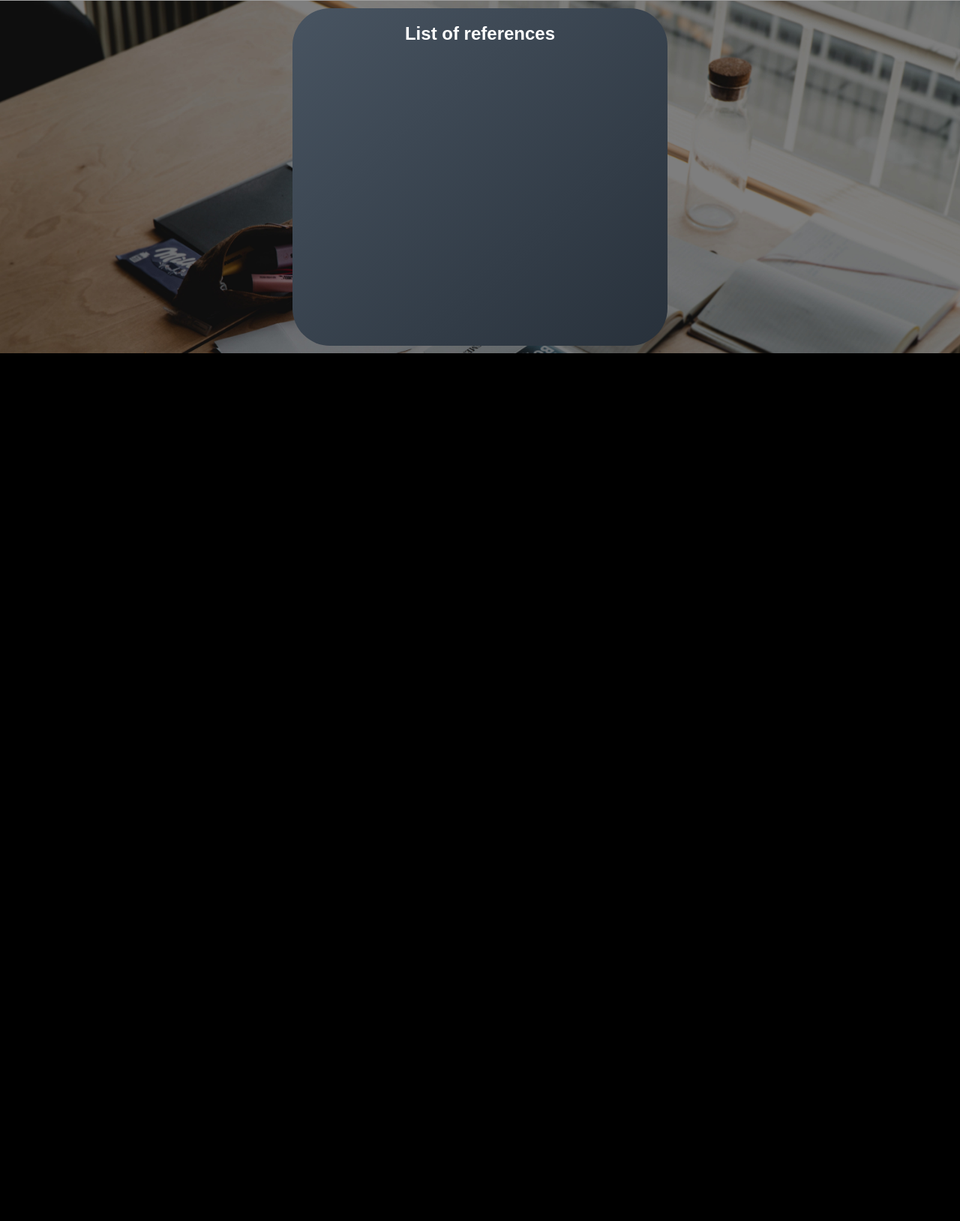
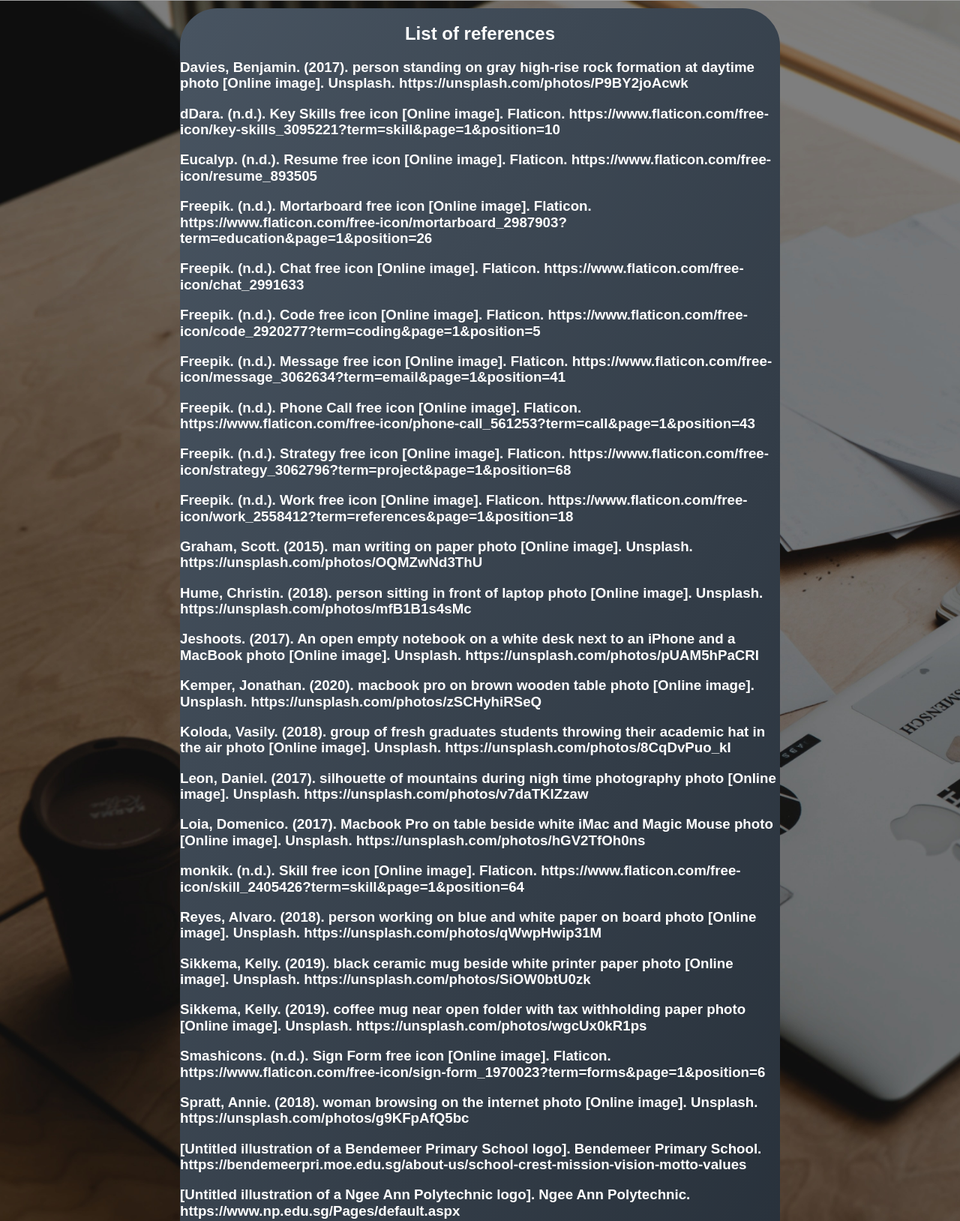
Before and after one commit to axtcsq/IDAssignment1, a plain HTML site: page References.html in a window 1280 px wide. Shown: the part 481-2109 px from the top of the page at 75% size. Before the commit the page ends 952 px from the top, so only its background shows below. Drawn offline with Linux system fonts and the light colour scheme; grey boxes are pictures that could not be loaded.

Commit message:
Rough final for references page

```diff
--- a/CSS/references-flexbox.css
+++ b/CSS/references-flexbox.css
@@ -15,7 +15,7 @@
     .flex-container > li {
       background: linear-gradient(to top left, #28313b 0%, #485461 100%);
       width: 350px;
-      height:450px;
+      height:auto;
       margin: 10px;
       text-align: center;
       color: white;
@@ -39,8 +39,8 @@
 
     .flex-container > li {
       background: linear-gradient(to top left, #28313b 0%, #485461 100%);
-      width: 500px;
-      height:450px;
+      width: 800px;
+      height:auto;
       margin: 10px;
       text-align: center;
       color: white;
--- a/CSS/references-others.css
+++ b/CSS/references-others.css
@@ -13,3 +13,7 @@ body{
 h2{
     text-align: center;
 }
+
+h3{
+    text-align: left;
+}
--- a/References.html
+++ b/References.html
@@ -35,6 +35,91 @@
           <!--References-->
             <li class="flex-item">
             <h2>List of references</h2>
+            <h3>Davies, Benjamin. (2017). person standing on gray high-rise rock formation at daytime photo [Online
+            image]. Unsplash.
+            https://unsplash.com/photos/P9BY2joAcwk</h3>
+
+            <h3>dDara. (n.d.). Key Skills free icon [Online image]. Flaticon.
+            https://www.flaticon.com/free-icon/key-skills_3095221?term=skill&page=1&position=10</h3>
+
+            <h3>Eucalyp. (n.d.). Resume free icon [Online image]. Flaticon.
+            https://www.flaticon.com/free-icon/resume_893505</h3>
+
+            <h3>Freepik. (n.d.). Mortarboard free icon [Online image]. Flaticon.
+            https://www.flaticon.com/free-icon/mortarboard_2987903?term=education&page=1&position=26</h3>
+
+            <h3>Freepik. (n.d.). Chat free icon [Online image]. Flaticon.
+            https://www.flaticon.com/free-icon/chat_2991633</h3>
+
+            <h3>Freepik. (n.d.). Code free icon [Online image]. Flaticon.
+            https://www.flaticon.com/free-icon/code_2920277?term=coding&page=1&position=5</h3>
+
+            <h3>Freepik. (n.d.). Message free icon [Online image]. Flaticon.
+            https://www.flaticon.com/free-icon/message_3062634?term=email&page=1&position=41</h3>
+
+            <h3>Freepik. (n.d.). Phone Call free icon [Online image]. Flaticon.
+            https://www.flaticon.com/free-icon/phone-call_561253?term=call&page=1&position=43</h3>
+
+            <h3>Freepik. (n.d.). Strategy free icon [Online image]. Flaticon.
+            https://www.flaticon.com/free-icon/strategy_3062796?term=project&page=1&position=68</h3>
+
+            <h3>Freepik. (n.d.). Work free icon [Online image]. Flaticon.
+            https://www.flaticon.com/free-icon/work_2558412?term=references&page=1&position=18</h3>
+
+            <h3>Graham, Scott. (2015). man writing on paper photo [Online image]. Unsplash.
+            https://unsplash.com/photos/OQMZwNd3ThU</h3>
+
+            <h3>Hume, Christin. (2018). person sitting in front of laptop photo [Online image]. Unsplash.
+            https://unsplash.com/photos/mfB1B1s4sMc</h3>
+
+            <h3>Jeshoots. (2017). An open empty notebook on a white desk next to an iPhone and a MacBook photo
+            [Online image]. Unsplash.
+            https://unsplash.com/photos/pUAM5hPaCRI</h3>
+
+            <h3>Kemper, Jonathan. (2020). macbook pro on brown wooden table photo [Online image]. Unsplash.
+            https://unsplash.com/photos/zSCHyhiRSeQ</h3>
+
+            <h3>Koloda, Vasily. (2018). group of fresh graduates students throwing their academic hat in the air
+            photo [Online image]. Unsplash.
+            https://unsplash.com/photos/8CqDvPuo_kI</h3>
+
+            <h3>Leon, Daniel. (2017). silhouette of mountains during nigh time photography photo [Online image].
+            Unsplash.
+            https://unsplash.com/photos/v7daTKlZzaw</h3>
+
+            <h3>Loia, Domenico. (2017). Macbook Pro on table beside white iMac and Magic Mouse photo [Online
+            image]. Unsplash.
+            https://unsplash.com/photos/hGV2TfOh0ns</h3>
+
+            <h3>monkik. (n.d.). Skill free icon [Online image]. Flaticon.
+            https://www.flaticon.com/free-icon/skill_2405426?term=skill&page=1&position=64</h3>
+
+            <h3>Reyes, Alvaro. (2018). person working on blue and white paper on board photo [Online image].
+            Unsplash.
+            https://unsplash.com/photos/qWwpHwip31M</h3>
+
+            <h3>Sikkema, Kelly. (2019). black ceramic mug beside white printer paper photo [Online image].
+            Unsplash.
+            https://unsplash.com/photos/SiOW0btU0zk</h3>
+
+            <h3>Sikkema, Kelly. (2019). coffee mug near open folder with tax withholding paper photo [Online
+            image]. Unsplash.
+            https://unsplash.com/photos/wgcUx0kR1ps</h3>
+
+            <h3>Smashicons. (n.d.). Sign Form free icon [Online image]. Flaticon.
+            https://www.flaticon.com/free-icon/sign-form_1970023?term=forms&page=1&position=6</h3>
+
+            <h3>Spratt, Annie. (2018). woman browsing on the internet photo [Online image]. Unsplash.
+            https://unsplash.com/photos/g9KFpAfQ5bc</h3>
+
+            <h3>[Untitled illustration of a Bendemeer Primary School logo]. Bendemeer Primary School.
+            https://bendemeerpri.moe.edu.sg/about-us/school-crest-mission-vision-motto-values</h3>
+
+            <h3>[Untitled illustration of a Ngee Ann Polytechnic logo]. Ngee Ann Polytechnic.
+            https://www.np.edu.sg/Pages/default.aspx</h3>
+
+            <h3>[Untitled illustration of a Zhonghua Secondary School logo]. Zhonghua Secondary School.
+            https://www.zhonghuasec.moe.edu.sg/about-us</h3>
           </li>
         </ul>
     </article>
```
